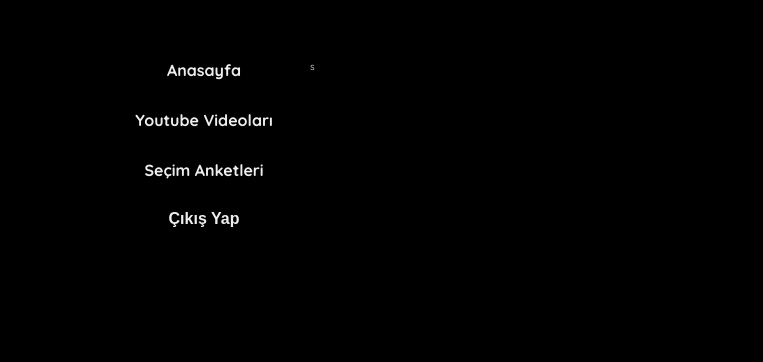
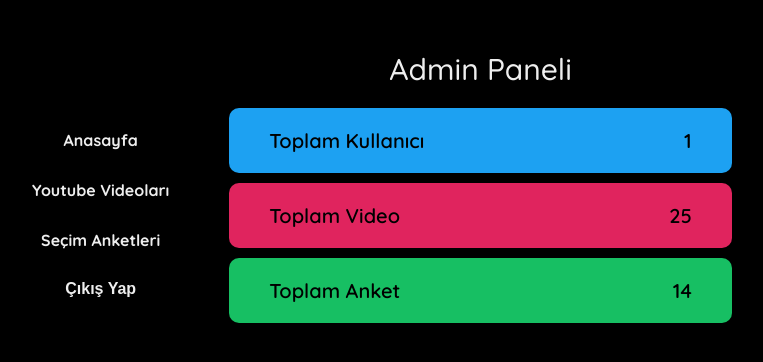
Before and after one commit to enesyukselx/2023secim, a Next.js app: page /admin in a window 1280 px wide. Shown: the top 362 px of the page, without its empty margins (212-975 px from the left). Built offline with nearby package versions, Linux system fonts and the light colour scheme; no server answers; sample sign-in values are in the browser's storage.

Commit message:
Add Stats.js and Update Admin/page.js

```diff
--- a/src/app/(admin)/admin/(index)/layout.module.scss
+++ b/src/app/(admin)/admin/(index)/layout.module.scss
@@ -1,14 +1,11 @@
 .content {
-    width: 50%;
-    margin: 0 auto;
-    padding-top: 5rem;
-
     display: flex;
+    width: 65%;
+    margin: 5rem auto;
 }
 
 .menu {
-    width: 30%;
-
+    margin-top: 7rem;
     ul {
         list-style: none;
         padding: 0;
@@ -59,5 +56,17 @@
 
 .main {
     width: 70%;
-    padding: 1rem;
+    padding: 0 4rem;
 }
+
+@media (max-width: 1024px) {
+    .content {
+        width: 80%;
+    }
+}
+
+@media (max-width: 768px) {
+    .content {
+        width: 100%;
+    }
+}
--- a/src/app/(admin)/admin/(index)/page.js
+++ b/src/app/(admin)/admin/(index)/page.js
@@ -1,9 +1,17 @@
 "use client";
 
 import React from "react";
+import styles from "./page.module.scss";
+
+import Stats from "@/components/Stats";
 
 const Page = () => {
-    return <>s</>;
+    return (
+        <div className={styles.content}>
+            <h1>Admin Paneli</h1>
+            <Stats />
+        </div>
+    );
 };
 
 export default Page;
--- /dev/null
+++ b/src/app/(admin)/admin/(index)/page.module.scss
@@ -0,0 +1,8 @@
+.content {
+    h1 {
+        font-size: 3rem;
+        font-weight: 500;
+        margin-bottom: 2rem;
+        text-align: center;
+    }
+}
--- /dev/null
+++ b/src/components/Stats.js
@@ -0,0 +1,22 @@
+import styles from "./Stats.module.scss";
+
+const Stats = () => {
+    return (
+        <div className={styles.stats}>
+            <div className={styles.stat}>
+                <div className={styles.stat__title}>Toplam Kullanıcı</div>
+                <div className={styles.stat__value}>1</div>
+            </div>
+            <div className={styles.stat}>
+                <div className={styles.stat__title}>Toplam Video</div>
+                <div className={styles.stat__value}>25</div>
+            </div>
+            <div className={styles.stat}>
+                <div className={styles.stat__title}>Toplam Anket</div>
+                <div className={styles.stat__value}>14</div>
+            </div>
+        </div>
+    );
+};
+
+export default Stats;
--- /dev/null
+++ b/src/components/Stats.module.scss
@@ -0,0 +1,34 @@
+.stats {
+    //twitter bg
+    color: #000;
+    font-size: 2rem;
+
+    .stat {
+        display: flex;
+        justify-content: space-between;
+        margin-bottom: 1rem;
+        padding: 2rem 4rem;
+        border-radius: 1rem;
+        font-weight: 600;
+
+        &:first-child {
+            background: #1da1f2;
+
+            &:hover {
+                background: #1a91da;
+            }
+        }
+        &:nth-child(2) {
+            background: #e0245e;
+            &:hover {
+                background: #c81d4f;
+            }
+        }
+        &:last-child {
+            background: #17bf63;
+            &:hover {
+                background: #14a95a;
+            }
+        }
+    }
+}
```
